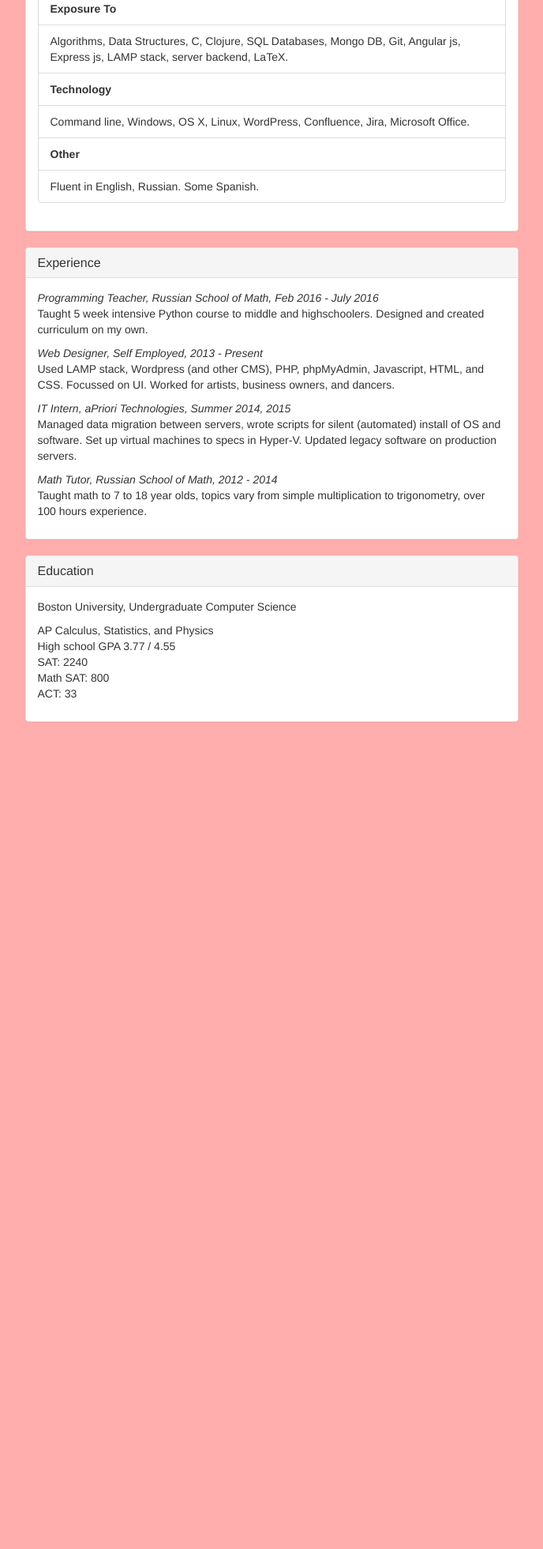
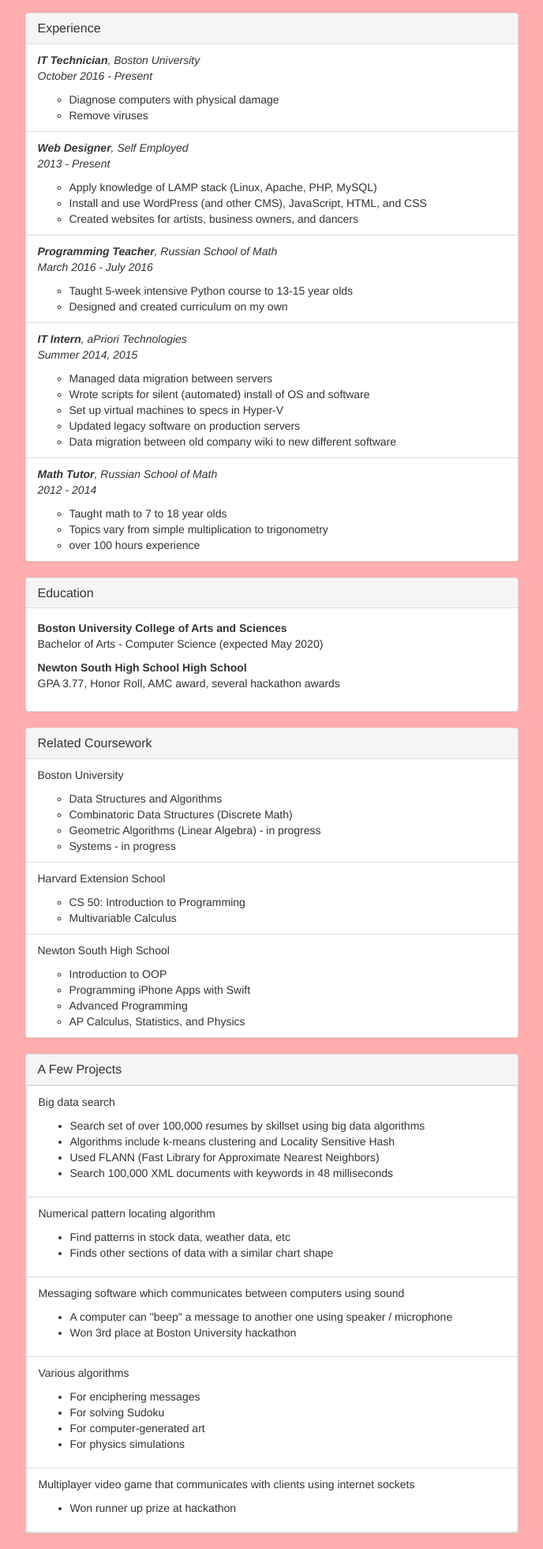
Before and after one commit to KenG98/Resume-Website, a plain HTML site: page index.html in a window 1280 px wide. Shown: the part 660-2621 px from the top of the page at 79% size, without its empty margins (296-984 px from the left). Before the commit the page ends 1594 px from the top, so only its background shows below. Drawn offline with nearby package versions, Linux system fonts and the light colour scheme.

Commit message:
Finished filling out information, layout, etc.

```diff
--- a/index.html
+++ b/index.html
@@ -31,9 +31,8 @@
 					<h3 class="panel-title">Chen Garber</h3>
 				</div>
 				<div class="panel-body">
-					<p><a href="mailto:kgarber@bu.edu">kgarber@bu.edu</a></p>
-					<p>781-686-4333</p>
-					<p><a href="http://www.github.com/KenG98">github.com/KenG98</a></p>
+					<p><a href="mailto:kgarber@bu.edu">kgarber@bu.edu</a> | <a href="tel:+17816864333">781-686-4333</a></p>
+					<p><a href="http://www.github.com/KenG98">github.com/KenG98</a> | <a href="www.linkedin.com/in/kengar">www.linkedin.com/in/kengar</a></p>
 				</div>
 			</div>
 
@@ -43,7 +42,7 @@
 				</div>
 			</div>
 
-			<div class="panel panel-default">
+			<!-- <div class="panel panel-default">
 				<div class="panel-heading">
 					<h3 class="panel-title">About</h3>
 				</div>
@@ -51,40 +50,74 @@
 					<p>I am a Boston University Computer Science student with notable experience in the workforce, classroom, and from personal interest. I am a fast learner looking for an internship at a company with interesting software design challenges. </p>
 					<p>Like my website, my code is short, sweet, and to the point. It focuses on readability and efficiency.</p>
 				</div>
-			</div>
+			</div> -->
 
 			<div class="panel panel-default">
 				<div class="panel-heading">
 					<h3 class="panel-title">Skills</h3>
 				</div>
-				<div class="panel-body">
-					<!-- List group -->
-					<ul class="list-group">
-						<li class="list-group-item"><b>Languages</b></li>
-						<li class="list-group-item">Java, Python, JavaScript / Node, HTML, CSS, Swift, Processing.</li>
-						<li class="list-group-item"><b>Exposure To</b></li>
-						<li class="list-group-item">Algorithms, Data Structures, C, Clojure, SQL Databases, Mongo DB, Git, Angular js, Express js, LAMP stack, server backend, LaTeX.</li>
-						<li class="list-group-item"><b>Technology</b></li>
-						<li class="list-group-item">Command line, Windows, OS X, Linux, WordPress, Confluence, Jira, Microsoft Office.
-						<li class="list-group-item"><b>Other</b></li>
-						<li class="list-group-item">Fluent in English, Russian. Some Spanish.</li>
-					</ul>
-				</div>
+				<ul class="list-group">
+					<li class="list-group-item">
+						<p><b>Languages</b></p>
+						<p>Java, Python, JavaScript / Node, HTML, CSS, Swift, Processing.</p></li>
+					<li class="list-group-item">
+						<p><b>Exposure To</b></p>
+						<p>Algorithms, Data Structures, C, Clojure, SQL Databases, Mongo DB, Git, Angular js, Express js, LAMP stack, server backend, LaTeX.</p></li>
+					<li class="list-group-item">
+						<p><b>Technology</b></p>
+						<p>Command line, Windows, OS X, Linux, WordPress, Confluence, Jira, Microsoft Office.</p></li>
+					<li class="list-group-item">
+						<p><b>Other</b></p>
+						<p>Fluent in English, Russian. Some Spanish.</p></li>
+				</ul>
 			</div>
 
 			<div class="panel panel-default">
 				<div class="panel-heading">
 					<h3 class="panel-title">Experience</h3>
 				</div>
-				<div class="panel-body">
-					<p><i>Programming Teacher, Russian School of Math, Feb 2016 - July 2016</i><br>Taught 5 week intensive Python course to middle and highschoolers. Designed and created curriculum on my own.</p>
-
-					<p><i>Web Designer, Self Employed, 2013 - Present</i><br>Used LAMP stack, Wordpress (and other CMS), PHP, phpMyAdmin, Javascript, HTML, and CSS. Focussed on UI. Worked for artists, business owners, and dancers.</p>
-
-					<p><i>IT Intern, aPriori Technologies, Summer 2014, 2015</i><br>Managed data migration between servers, wrote scripts for silent (automated) install of OS and software. Set up virtual machines to specs in Hyper-V. Updated legacy software on production servers.</p>
-
-					<p><i>Math Tutor, Russian School of Math, 2012 - 2014</i><br>Taught math to 7 to 18 year olds, topics vary from simple multiplication to trigonometry, over 100 hours experience.</p>
-				</div>
+				<ul class="list-group">
+					<li class="list-group-item">
+						<p><i><b>IT Technician</b>, Boston University <br> October 2016 - Present</i></p>
+						<ul>
+							<li>Diagnose computers with physical damage </li>
+							<li>Remove viruses</li>
+						</ul>
+					</li>
+					<li class="list-group-item">
+						<p><i><b>Web Designer</b>, Self Employed <br> 2013 - Present</i></p>
+						<ul>
+							<li>Apply knowledge of LAMP stack (Linux, Apache, PHP, MySQL)</li>
+							<li>Install and use WordPress (and other CMS), JavaScript, HTML, and CSS</li>
+							<li>Created websites for artists, business owners, and dancers</li>
+						</ul>
+					</li>
+					<li class="list-group-item">
+						<p><i><b>Programming Teacher</b>, Russian School of Math <br> March 2016 - July 2016</i></p>
+						<ul>
+							<li>Taught 5-week intensive Python course to 13-15 year olds</li>
+							<li>Designed and created curriculum on my own</li>
+						</ul>
+					</li>
+					<li class="list-group-item">
+						<p><i><b>IT Intern</b>, aPriori Technologies <br> Summer 2014, 2015</i></p>
+						<ul>
+							<li>Managed data migration between servers</li>
+							<li>Wrote scripts for silent (automated) install of OS and software</li>
+							<li>Set up virtual machines to specs in Hyper-V</li>
+							<li>Updated legacy software on production servers</li>
+							<li>Data migration between old company wiki to new different software</li>
+						</ul>
+					</li>
+					<li class="list-group-item">
+						<p><i><b>Math Tutor</b>, Russian School of Math <br> 2012 - 2014</i></p>
+						<ul>
+							<li>Taught math to 7 to 18 year olds</li>
+							<li>Topics vary from simple multiplication to trigonometry</li>
+							<li>over 100 hours experience</li>
+						</ul>
+					</li>
+				</ul>
 			</div>
 
 
@@ -93,9 +126,91 @@
 					<h3 class="panel-title">Education</h3>
 				</div>
 				<div class="panel-body">
-					<p>Boston University, Undergraduate Computer Science</p>
-					<p>AP Calculus, Statistics, and Physics<br>High school GPA 3.77 / 4.55<br>SAT: 2240<br>Math SAT: 800<br>ACT: 33 </p>
+					<p>
+						<b>Boston University College of Arts and Sciences</b> <br>
+						Bachelor of Arts - Computer Science (expected May 2020)
+					</p>
+					<p>
+						<b>Newton South High School High School</b> <br>
+						GPA 3.77, Honor Roll, AMC award, several hackathon awards
+					</p>
 				</div>
+			</div>
+
+			<div class="panel panel-default">
+				<div class="panel-heading">
+					<h3 class="panel-title">Related Coursework</h3>
+				</div>
+				<ul class="list-group">
+					<li class="list-group-item">
+						<p>Boston University</p>
+						<ul>
+							<li>Data Structures and Algorithms</li>
+							<li>Combinatoric Data Structures (Discrete Math)</li>
+							<li>Geometric Algorithms (Linear Algebra) - in progress</li>
+							<li>Systems - in progress</li>
+						</ul>
+					</li>
+					<li class="list-group-item">
+						<p>Harvard Extension School</p>
+						<ul>
+							<li>CS 50: Introduction to Programming</li>
+							<li>Multivariable Calculus</li>
+						</ul>
+					</li>
+					<li class="list-group-item">
+						<p>Newton South High School</p>
+						<ul>
+							<li>Introduction to OOP</li>
+							<li>Programming iPhone Apps with Swift</li>
+							<li>Advanced Programming</li>
+							<li>AP Calculus, Statistics, and Physics</li>
+						</ul>
+					</li>
+			</div>
+
+			<div class="panel panel-default">
+				<div class="panel-heading">
+					<h3 class="panel-title">A Few Projects</h3>
+				</div>
+				<li class="list-group-item">
+					<p>Big data search</p>
+					<ul>
+						<li>Search set of over 100,000 resumes by skillset using big data algorithms</li>
+						<li>Algorithms include k-means clustering and Locality Sensitive Hash </li>
+						<li>Used FLANN (Fast Library for Approximate Nearest Neighbors)</li>
+						<li>Search 100,000 XML documents with keywords in 48 milliseconds</li>
+					</ul>
+				</li>
+				<li class="list-group-item">
+					<p>Numerical pattern locating algorithm</p>
+					<ul>
+						<li>Find patterns in stock data, weather data, etc</li>
+						<li>Finds other sections of data with a similar chart shape</li>
+					</ul>
+				</li>
+				<li class="list-group-item">
+					<p>Messaging software which communicates between computers using sound</p>
+					<ul>
+						<li>A computer can "beep" a message to another one using speaker / microphone</li>
+						<li>Won 3rd place at Boston University hackathon</li>
+					</ul>
+				</li>
+				<li class="list-group-item">
+					<p>Various algorithms</p>
+					<ul>
+						<li>For enciphering messages </li>
+						<li>For solving Sudoku </li>
+						<li>For computer-generated art </li>
+						<li>For physics simulations </li>
+					</ul>
+				</li>
+				<li class="list-group-item">
+					<p>Multiplayer video game that communicates with clients using internet sockets</p>
+					<ul>
+						<li>Won runner up prize at hackathon</li>
+					</ul>
+				</li>
 			</div>
 
 			<!-- <div class="panel panel-default">
--- a/styles.css
+++ b/styles.css
@@ -21,3 +21,7 @@
 body {
     /*text-align: center;*/
 }
+
+.right {
+	float: right;
+}
```
